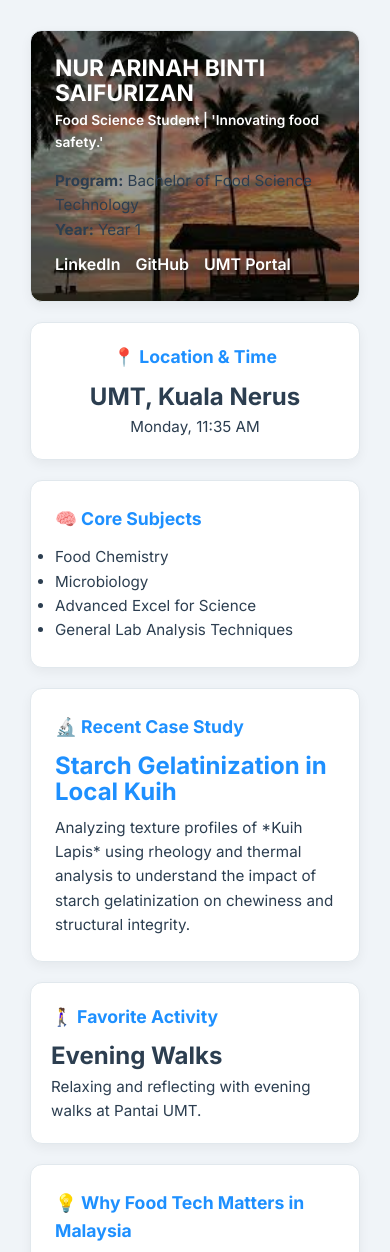
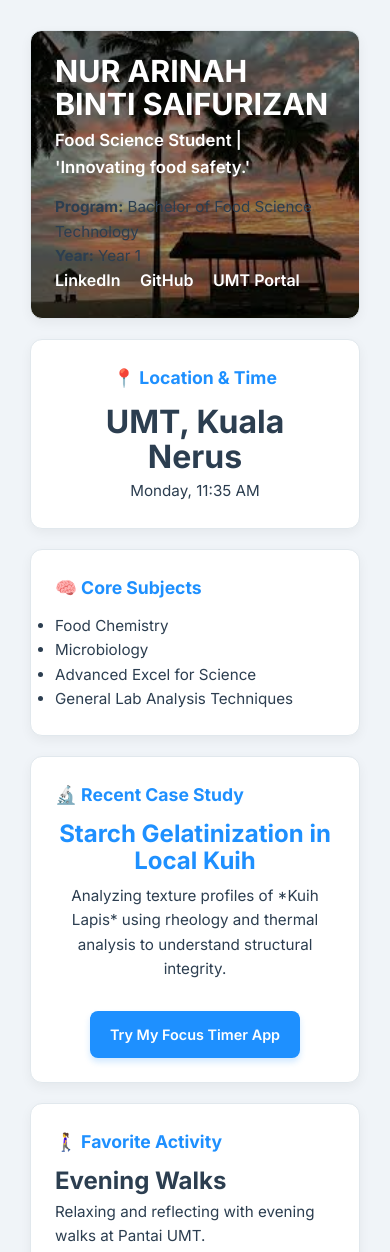
Before and after one commit to S79485/S79485.github.io, a plain HTML site: page index.html in a window 390 px wide. Shown: the top 1252 px of the page. Drawn offline with Linux system fonts and the light colour scheme.

Commit message:
"added link to my focus app"

```diff
--- a/index.html
+++ b/index.html
@@ -56,7 +56,7 @@
             flex-direction: column;
             justify-content: space-between;
             overflow: hidden;
-            position: relative; /* Needed for the background overlay to work */
+            position: relative;
         }
 
         /* Subtle Zoom Hover Effect */
@@ -104,25 +104,51 @@
             color: var(--color-accent);
         }
 
-        /* --- Desktop Grid Layout Span Definitions (Using a 6-column grid) --- */
+        /* --- Case Study Card Layout Adjustment --- */
+        .case-study-layout {
+            display: grid;
+            grid-template-columns: 1fr 1fr; /* Two columns for content and button */
+            gap: 20px;
+            align-items: center;
+        }
 
-        /* Card 1 (Profile) - Large Box - UPDATED with background image */
+        /* --- Custom Button Styling --- */
+        .btn-timer {
+            display: inline-block;
+            background-color: var(--color-accent);
+            color: var(--color-white);
+            padding: 12px 20px;
+            border-radius: 8px;
+            text-decoration: none;
+            font-weight: 600;
+            font-size: 0.9em;
+            text-align: center;
+            transition: background-color 0.3s ease, transform 0.2s ease;
+            box-shadow: 0 4px 6px rgba(30, 144, 255, 0.2);
+        }
+
+        .btn-timer:hover {
+            background-color: #0077e6;
+            transform: translateY(-2px);
+            box-shadow: 0 6px 12px rgba(30, 144, 255, 0.3);
+            color: var(--color-white);
+        }
+
+        /* --- Desktop Grid Layout Span Definitions --- */
+
         .card-profile {
             grid-column: span 4;
             grid-row: 1;
-            background-image: url('bg.jpg'); /* Set your image file here */
+            background-image: url('bg.jpg');
             background-size: cover;
             background-position: center;
             background-repeat: no-repeat;
-            background-color: transparent !important; /* Allow image to show */
-            color: var(--color-white); /* Default text color for the card */
-
-            /* Ensure content is positioned correctly above overlay */
+            background-color: transparent !important;
+            color: var(--color-white);
             position: relative;
-            z-index: 0; /* Keep the card a bit below the text/overlay */
+            z-index: 0;
         }
 
-        /* Overlay for Profile Card for better text readability */
         .card-profile::before {
             content: '';
             position: absolute;
@@ -130,16 +156,15 @@
             left: 0;
             width: 100%;
             height: 100%;
-            background: rgba(0, 0, 0, 0.4); /* Dark overlay 40% opacity */
+            background: rgba(0, 0, 0, 0.4);
             border-radius: 12px;
-            z-index: 1; /* Place overlay above the image */
+            z-index: 1;
         }
 
-        /* Target text and links to ensure they are white and above the overlay */
         .card-profile .card-content,
         .card-profile .social-links {
             position: relative;
-            z-index: 2; /* Place content above the overlay */
+            z-index: 2;
         }
 
         .card-profile .large-text,
@@ -148,28 +173,27 @@
             color: var(--color-white);
         }
 
-        /* Resetting the card-header color for the profile card */
         .card-profile .card-header {
              color: var(--color-white);
         }
 
-
-        /* Other Card Layout Definitions (Unchanged) */
         .card-location { grid-column: span 2; grid-row: 1;
             display: flex; flex-direction: column; justify-content: center; align-items: center; text-align: center;
         }
         .card-tech-stack { grid-column: span 2; grid-row: 2; }
-        .card-case-study { grid-column: span 2; grid-row: 2; }
-        .card-hobby { grid-column: span 2; grid-row: 2;
+        .card-case-study { grid-column: span 4; grid-row: 2; } /* Expanded span to accommodate two columns */
+
+        /* Updated Playlist and Hobby for layout balance */
+        .card-hobby { grid-column: span 2; grid-row: 3;
              display: flex; flex-direction: column; justify-content: center;
         }
         .card-reflection { grid-column: span 2; grid-row: 3; }
-        .card-playlist { grid-column: span 4; grid-row: 3;
+        .card-playlist { grid-column: span 2; grid-row: 3;
             min-height: 120px; display: flex; align-items: center;
         }
 
 
-        /* --- Media Query for Mobile Responsiveness (Stacked Layout) --- */
+        /* --- Media Query for Mobile Responsiveness --- */
         @media (max-width: 768px) {
             .bento-grid {
                 grid-template-columns: 1fr;
@@ -180,11 +204,13 @@
                 grid-column: 1 / -1;
                 grid-row: auto;
             }
-            /* Mobile styling for specific cards */
-            .card-location, .card-hobby { padding: 20px; }
-            .large-text { font-size: 1.5em; }
-            .sub-text { font-size: 0.9em; }
-            .social-links { display: flex; flex-wrap: wrap; margin-top: 10px; }
+            .case-study-layout {
+                grid-template-columns: 1fr; /* Stack on mobile */
+                text-align: center;
+            }
+            .btn-timer {
+                margin-top: 10px;
+            }
         }
     </style>
 </head>
@@ -226,34 +252,43 @@
 
         <section class="card card-case-study">
             <p class="card-header">🔬 Recent Case Study</p>
-            <p class="large-text" style="color: var(--color-accent); margin-bottom: 10px;">
-                Starch Gelatinization in Local Kuih
-            </p>
-            <div class="card-content">
-                <p>Analyzing texture profiles of *Kuih Lapis* using rheology and thermal analysis to understand the impact of starch gelatinization on chewiness and structural integrity.</p>
+            <div class="case-study-layout">
+                <div class="case-study-text">
+                    <p class="large-text" style="color: var(--color-accent); margin-bottom: 10px; font-size: 1.5em;">
+                        Starch Gelatinization in Local Kuih
+                    </p>
+                    <div class="card-content">
+                        <p>Analyzing texture profiles of *Kuih Lapis* using rheology and thermal analysis to understand structural integrity.</p>
+                    </div>
+                </div>
+                <div class="case-study-action">
+                    <a href="https://s79485.github.io/focus-timer-app/app.html" target="_blank" class="btn-timer">Try My Focus Timer App</a>
+                </div>
             </div>
         </section>
 
         <section class="card card-hobby">
             <p class="card-header">🚶‍♀️ Favorite Activity</p>
-            <p class="large-text" style="color: var(--color-dark-text);">Evening Walks</p>
+            <p class="large-text" style="color: var(--color-dark-text); font-size: 1.5em;">Evening Walks</p>
             <div class="card-content">
                 <p>Relaxing and reflecting with evening walks at Pantai UMT.</p>
             </div>
         </section>
 
         <section class="card card-reflection">
-            <p class="card-header">💡 Why Food Tech Matters in Malaysia</p>
+            <p class="card-header">💡 Why Food Tech Matters</p>
             <div class="card-content">
-                <p>Sustainable food security is crucial for our future. By optimizing local processing methods, we can reduce waste, improve nutrition, and safeguard our local food heritage.</p>
+                <p>Sustainable food security is crucial. By optimizing local processing, we reduce waste and safeguard our heritage.</p>
             </div>
         </section>
 
         <section class="card card-playlist">
-            <p class="card-header" style="margin-right: 20px;">🎧 Focus Playlist<iframe data-testid="embed-iframe" style="border-radius:12px" src="https://open.spotify.com/embed/track/7flKzMJj46Ttsb62sM93zy?utm_source=generator" width="100%" height="352" frameBorder="0" allowfullscreen="" allow="autoplay; clipboard-write; encrypted-media; fullscreen; picture-in-picture" loading="lazy"></iframe>
+            <p class="card-header">🎧 Focus Playlist">
+<p class="card-header" style="margin-right: 20px;">🎧 Focus Playlist<iframe data-testid="embed-iframe" style="border-radius:12px" src="https://open.spotify.com/embed/track/7flKzMJj46Ttsb62sM93zy?utm_source=generator" width="100%" height="352" frameBorder="0" allowfullscreen="" allow="autoplay; clipboard-write; encrypted-media; fullscreen; picture-in-picture" loading="lazy"></iframe>
 <iframe data-testid="embed-iframe" style="border-radius:12px" src="https://open.spotify.com/embed/track/27JBYWc4xN7OY4NJQ68pni?utm_source=generator" width="100%" height="352" frameBorder="0" allowfullscreen="" allow="autoplay; clipboard-write; encrypted-media; fullscreen; picture-in-picture" loading="lazy"></iframe>
+
             <div class="card-content">
-                <p>Currently playing: "Lo-Fi Beats for Studying" - Placeholder for an embedded music player.</p>
+                <p>Currently playing: "Lo-Fi Beats"</p>
             </div>
         </section>
 
```
